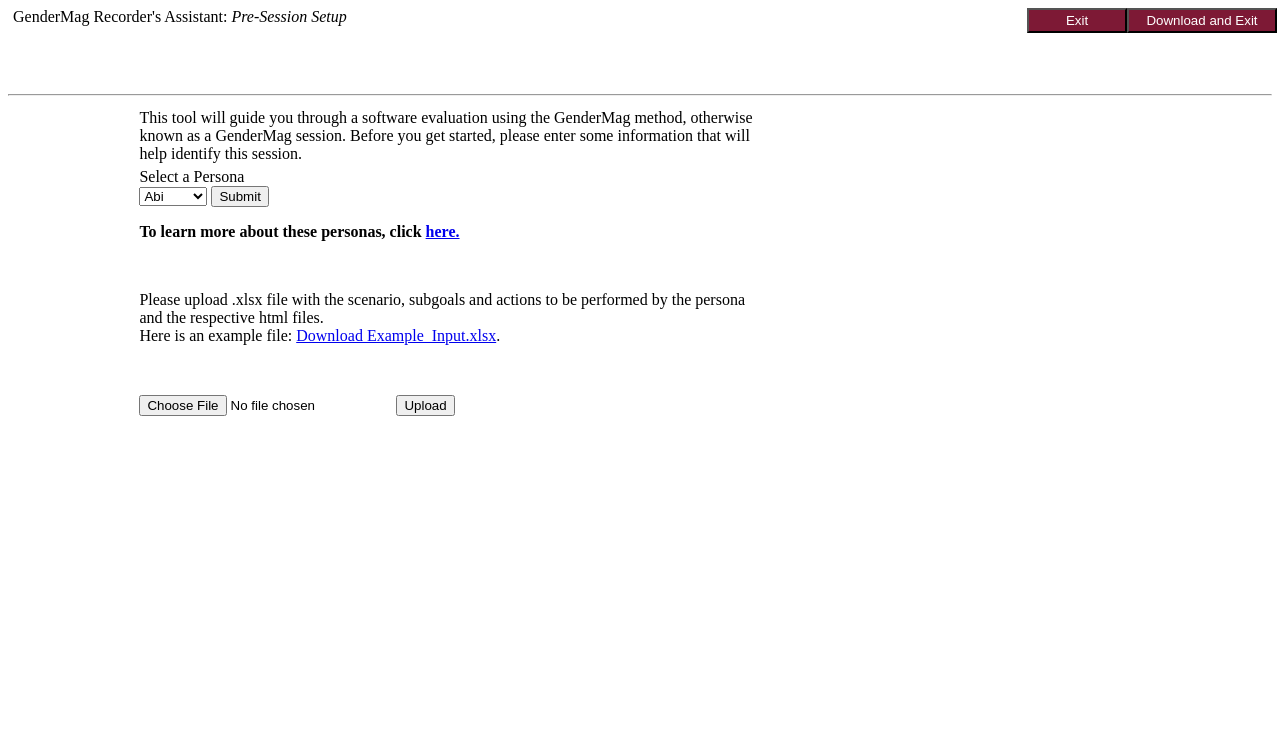
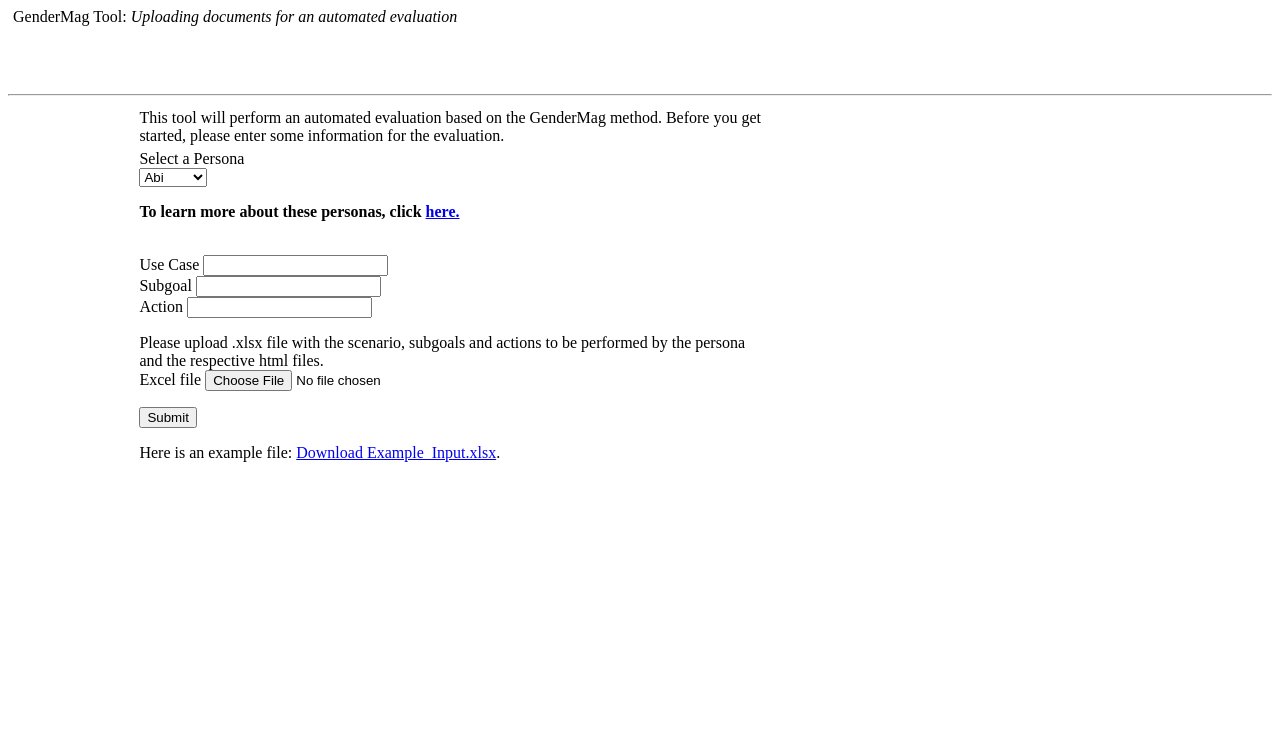
Before and after one commit to Amreeta-18/AID-GUI, a Flask app: page /uploadpage in a window 1280 px wide. Shown: the top 736 px of the page. Run offline with Flask 2, Linux system fonts and the light colour scheme; some libraries are stand-ins or nearby versions.

Commit message:
Updating html files

```diff
--- a/templates/firstpage.html
+++ b/templates/firstpage.html
@@ -1,11 +1,11 @@
 <!doctype html>
 <html>
 	<head>
-		<title>Welcome To GenderMag!</title>
+		<title>Welcome To The GenderMag Tool!</title>
 	</head>
 
 	<body>
-		<p id="welcomeText">Welcome to the COPY OF GenderMag Recorder's Assistant!</p>
+		<p id="welcomeText">Welcome To The GenderMag Tool!</p>
 		<p>The GenderMag Method (short for <u>Gender</u> Inclusiveness <u>Mag</u>nifier) is a method for finding gender-inclusiveness issues in software features. Using GenderMag, software developers and/or user experience (UX) teams can evaluate their software from a gender-inclusiveness perspective. Fixing issues that may disproportionately affect one gender over another can lead to better usability for everyone.</p>
 		<p>More information about GenderMag can be found on our <a href="http://gendermag.org/" target="_blank">website</a>. </p>
 
--- a/templates/result.html
+++ b/templates/result.html
@@ -7,6 +7,8 @@
 
     <body>
 
+        <img src="Abi.png" alt="Abi persona" width="500" height="600">
+
         <!-- Result -->
         <div class="results">
             <p> {{ output }} </p>
--- a/templates/uploadpage.html
+++ b/templates/uploadpage.html
@@ -20,7 +20,7 @@
 
 <div id="userInfo" style="height:10%; width:100%; margin:5px; overflow:hidden;">
 
-	<span id="welcomeText">GenderMag Recorder's Assistant: <i>Pre-Session Setup</i></span>
+	<span id="welcomeText">GenderMag Tool: <i>Uploading documents for an automated evaluation</i></span>
 
     &nbsp; &nbsp; &nbsp;
     <span class="icon" id="team">
@@ -42,10 +42,10 @@
     </span>
 
 <!-- Download and Exit button-->
-<button id="saveAndExit" style="float:right; width:150px; height:25px;background-color:#7D1935;color:white;">Download and Exit</button>
-<!-- Exit without Downloading button-->
+<!-- <button id="saveAndExit" style="float:right; width:150px; height:25px;background-color:#7D1935;color:white;">Download and Exit</button>
+ Exit without Downloading button
 <button id="justExit" style="float:right; width:100px; height:25px;background-color:#7D1935;color:white;">Exit</button>
-
+ -->
 <!-- <button id="viewPersona">View Personas</button> -->
 
 	</div>
@@ -56,7 +56,7 @@
 		<div id="setup" class="instruction" style="margin-bottom:5px;">
 			<!--span class="preview"> Before you get started with the GenderMag walkthrough... </span-->
 
-			<span class="complete" id="explain">This tool will guide you through a software evaluation using the GenderMag method, otherwise known as a GenderMag session. Before you get started, please enter some information that will help identify this session.</span>
+			<span class="complete" id="explain">This tool will perform an automated evaluation based on the GenderMag method. Before you get started, please enter some information for the evaluation.</span>
 
 			<!--button class="moreOrLess" stateVar=0> See more </button-->
 
@@ -77,7 +77,7 @@
 				<option value="Pat">Pat</option>
 				<option value="Custom">Custom</option>
 			</select>
-            <button id="submitPersona">Submit</button><br>
+            <!-- <button id="submitPersona">Submit</button><br> -->
             <b><p>To learn more about these personas, click <a href = "http://gendermag.org/Foundations.html" target = "_blank">here.</a></p></b><br>
 		</div>
 
@@ -107,12 +107,33 @@
 </div>
 	<div id="personaInfo"style ="height:80%; width:35%; float:left; margin:5px;overflow-y:auto"></div>
  -->
-	<p>Please upload .xlsx file with the scenario, subgoals and actions to be performed by the persona and the respective html files. <br>
+ 	<form action="{{ url_for('result') }}" method=post enctype=multipart/form-data>
+ 		<div>
+ 			<label for="usecase">Use Case</label>
+ 			<input type="text" usecase="usecase" id="usecase" required>
+ 		</div>
+ 		 <div>
+ 			<label for="subgoal">Subgoal</label>
+ 			<input type="text" subgoal="subgoal" id="subgoal" required>
+ 		</div>
+ 		 <div>
+ 			<label for="action">Action</label>
+ 			<input type="text" subgoal="action" id="action" required>
+ 		</div>
+ 		<div>
+ 		<p>Please upload .xlsx file with the scenario, subgoals and actions to be performed by the persona and the respective html files. <br>
+ 			 <label for="file">Excel file</label>
+ 		     <input type=file name=file>
+ 		</div>
+
+ 		<button type="submit">Submit</button>
+ 	</form>
+
 		Here is an example file: <a href="/Example_Input.xlsx" download>Download Example_Input.xlsx</a>.</p><br>
-    <form action="{{ url_for('result') }}" method=post enctype=multipart/form-data>
+<!--     <form action="{{ url_for('result') }}" method=post enctype=multipart/form-data>
       <p><input type=file name=file>
          <input type=submit value=Upload>
-    </form>
+    </form> -->
 
 
  <br style="clear:left;" />
```
Also changed, not shown: templates/Abi.png (added), 1 other file.
